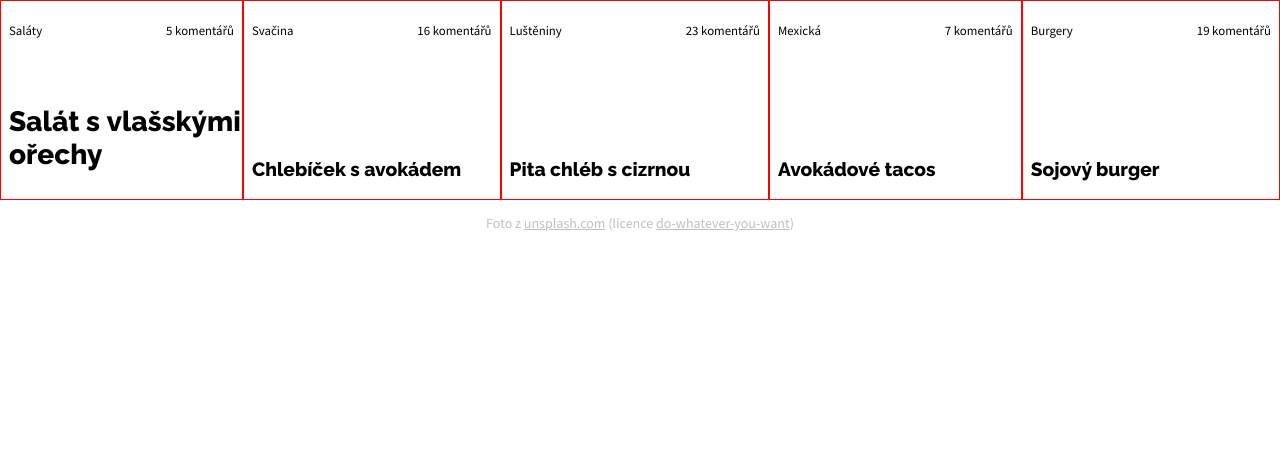
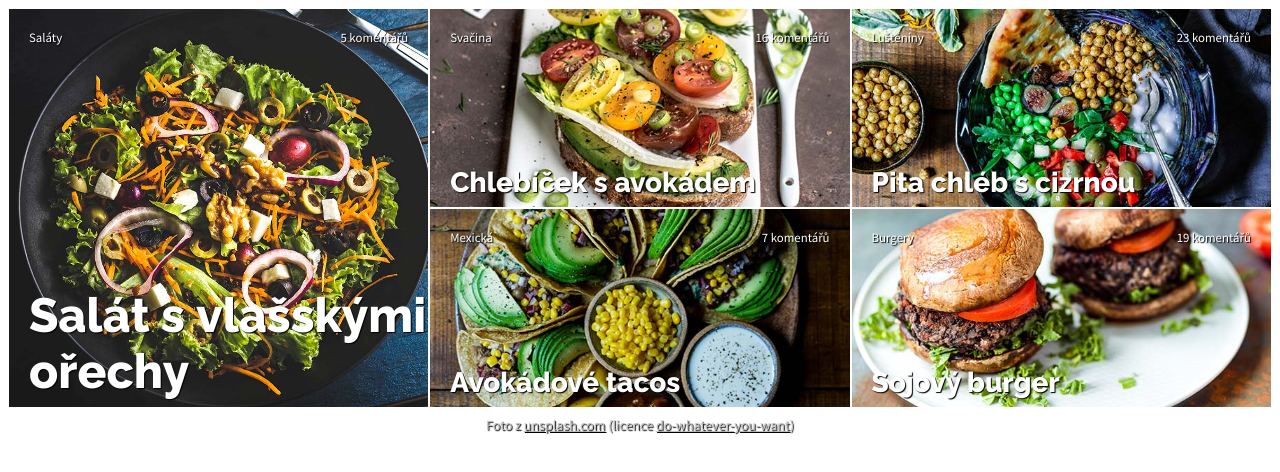
Before and after one commit to Czechitas-Liberec-HTML-CSS-2021-DK/projekt-04-recepty-Bockovapeta, a plain HTML site: page vege/index.html in a window 1280 px wide. Drawn offline with Linux system fonts and the light colour scheme.

Commit message:
Add files via upload

```diff
--- a/vege/index.html
+++ b/vege/index.html
@@ -24,21 +24,21 @@
         </div>
 
         <!-- maly recept 2 -->
-        <div class="recept maly 2">
+        <div class="recept maly dva">
             <p class="pokrm"> Chlebíček s&nbsp;avokádem </p>
             <p class="kategorie"> Svačina</p>
             <p class="komenty"> 16 komentářů</p>
         </div>
 
         <!-- maly recept 3 -->
-        <div class="recept maly 3">
+        <div class="recept maly tri">
             <p class="pokrm"> Pita chléb s&nbsp;cizrnou</p>
             <p class="kategorie"> Luštěniny</p>
             <p class="komenty"> 23 komentářů</p>
         </div>
 
         <!-- maly recept 4 -->
-        <div class="recept maly 4">
+        <div class="recept maly ctyri">
             <p class="pokrm"> Avokádové tacos</p>
             <p class="kategorie"> Mexická</p>
             <p class="komenty"> 7 komentářů</p>
@@ -46,7 +46,7 @@
 
         <!-- maly recept 5 -->
 
-        <div class="recept maly 5">
+        <div class="recept maly pet">
             <p class="pokrm"> Sojový burger</p>
             <p class="kategorie"> Burgery</p>
             <p class="komenty"> 19 komentářů</p>
--- a/vege/style.css
+++ b/vege/style.css
@@ -18,11 +18,19 @@ středně široké obrazovky:
 */
 
 
+
+
+/* ------------------------------- */
+/* ----- DOLE BUDE TVOJE CSS ----- */
+/* ------------------------------- */
+
 body {
     margin: 0;
     font-family: 'Source Sans Pro', sans-serif;
     font-size: 0.8rem;
     font-weight: 400;
+    color: white;
+    text-shadow: 1px 1px 1px #000; color: white;
 }
 
 .paticka {
@@ -35,10 +43,9 @@ body {
     color: silver;
 }
 
-
-/* ------------------------------- */
-/* ----- DOLE BUDE TVOJE CSS ----- */
-/* ------------------------------- */
+p {
+    margin: 0;
+}
 
 .pokrm {
         font-family: 'Raleway', sans-serif;
@@ -47,8 +54,8 @@ body {
         order: 3;
         position: absolute;
         bottom:0;
-
-
+        word-wrap: break-word;
+        margin-bottom: 0.5rem;
 }
 
 
@@ -60,6 +67,8 @@ body {
 .kontejner {
     display:flex;
     flex-wrap: wrap;
+    flex-direction: column;
+    padding: 0.5rem;
 
 
 
@@ -67,11 +76,10 @@ body {
 }
 
 .recept {
-    border: 1px solid red;
+    border: 1px solid white;
     padding: 0.5rem;
     display: flex;
     position: relative;
-    flex-grow: 1;
     justify-content: space-between;
 
 
@@ -79,8 +87,95 @@ body {
 
 .hlavni {
     min-height: 200px;
+    background-image:url(salat.jpg);
+    background-size: cover;
+    background-position: center;
 }
 
 .maly {
     min-height: 90px;
 }
+
+.dva {
+    background-image:url(chlebicek.jpg);
+    background-size: cover;
+    background-position: center;
+}
+
+.tri {
+    background-image:url(cizrna.jpg);
+    background-size: cover;
+    background-position: center;
+}
+
+.ctyri {
+    background-image:url(tacos.jpg);
+    background-size: cover;
+    background-position: center;
+}
+
+.pet {
+    background-image:url(burger.jpg);
+    background-size: cover;
+    background-position: center;
+}
+
+
+ @media (min-width: 480px) {
+    .pokrm {
+         font-size: 2rem;
+     }
+    .maly .pokrm {
+        font-size: 1.5rem;
+     }.maly .pokrm {
+        font-size: 1.5rem;
+     }
+    .hlavni {
+        min-height: 250px;
+        width: 100%;
+     }
+
+    .maly {
+        min-height: 150px;
+        width: 50%;
+    }
+    .recept {
+        padding: 1.25rem;
+    }
+
+    .kontejner {
+        flex-direction: row;
+    }
+}
+
+@media (min-width: 860px) {
+    .pokrm {
+        font-size: 3rem;
+    }
+    .maly .pokrm {
+        font-size: 1.75rem;
+     }
+    .hlavni {
+        height: 400px;
+        width: 33.33%;
+        float: left;
+
+    }
+    .maly {
+        height: 200px;
+        width: 33.33%;
+    }
+    .recept {
+        padding: 1.25rem;
+    }
+
+    .kontejner {
+        display: block;
+    }
+    .dva {
+        float:left;
+    }
+    .ctyri {
+        float:left;
+    }
+}
```
Also changed, not shown: vege/burger.jpg (added), vege/chlebicek.jpg (added), vege/cizrna.jpg (added), vege/salat.jpg (added), vege/tacos.jpg (added).
